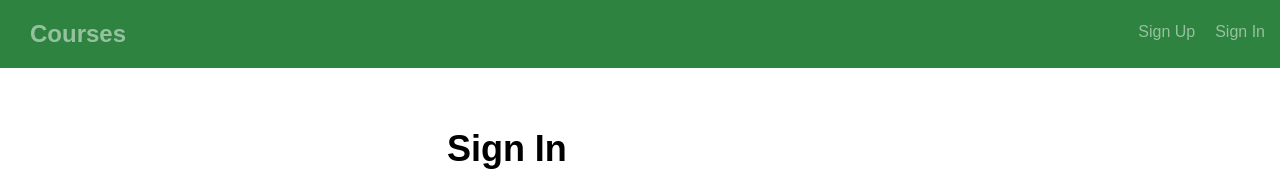
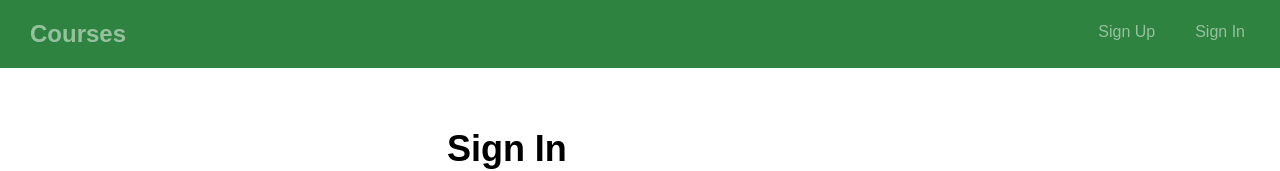
Before and after one commit to tylerdh12/Course_App, a React (Create React App) app: page /signin in a window 1280 px wide. Shown: the top 171 px of the page. Built offline with nearby package versions, Linux system fonts and the light colour scheme.

Commit message:
modify nav a style to fix edge spacing

```diff
--- a/src/global.css
+++ b/src/global.css
@@ -254,7 +254,7 @@ body {
 /* line 37, ../sass/global.sass */
 .header nav a {
   color: rgba(255, 255, 255, 0.5);
-  margin-left: 20px;
+  margin: 20px;
 }
 
 /* line 40, ../sass/global.sass */
--- a/src/global.scss
+++ b/src/global.scss
@@ -255,7 +255,7 @@ body {
 /* line 37, ../sass/global.sass */
 .header nav a {
   color: $label-text-color;
-  margin-left: 20px;
+  margin: 20px;
 }
 /* line 40, ../sass/global.sass */
 .header nav a:hover {
```
Also changed, not shown: 1 other file (tests, documents, lock files or other folders).
